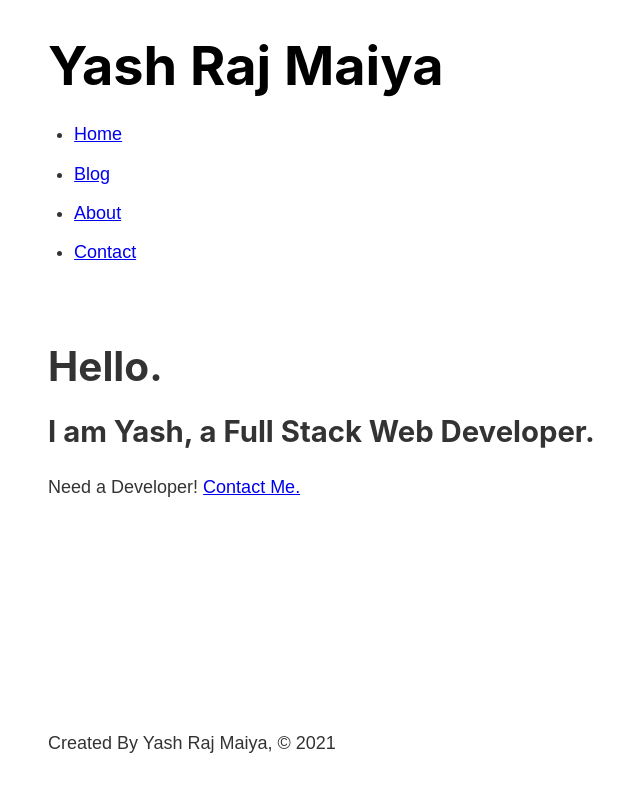
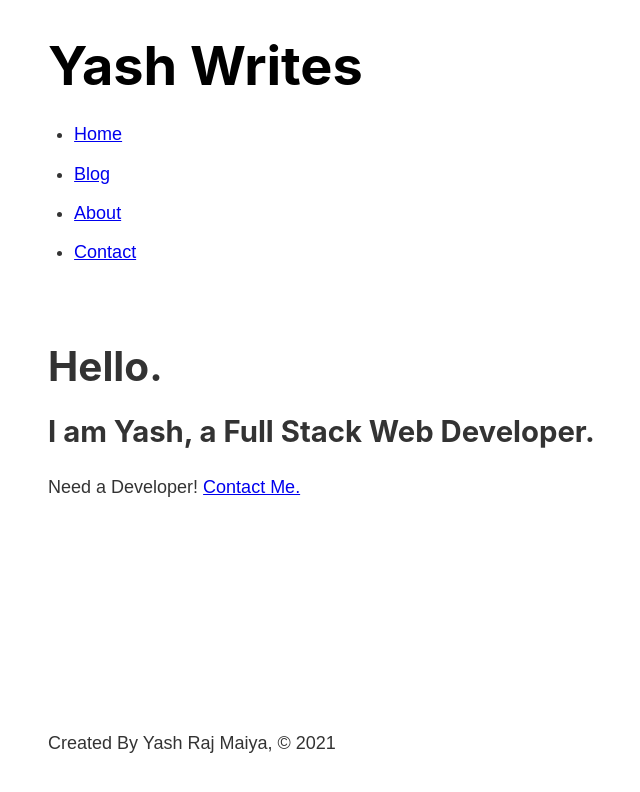
Before and after one commit to 42yash/gatsby-blog-website, a Gatsby site: page / in a window 1280 px wide. Shown: the whole page, without its empty margins (110-750 px from the left). Built offline with nearby package versions, Linux system fonts and the light colour scheme; Gatsby itself is replaced by a stand-in of ours.

Commit message:
Change title to Yash Writes

```diff
--- a/src/components/header.js
+++ b/src/components/header.js
@@ -9,13 +9,14 @@ const Header = () => {
       site {
         siteMetadata {
           author
+          title
         }
       }
     }
   `)
     return (
         <header className={headerStyles.header}>
-            <h1 className={headerStyles.title}>{data.site.siteMetadata.author}</h1>
+            <h1 className={headerStyles.title}>{data.site.siteMetadata.title}</h1>
             <nav>
                 <ul className={headerStyles.navList}>
                     <li>
```
